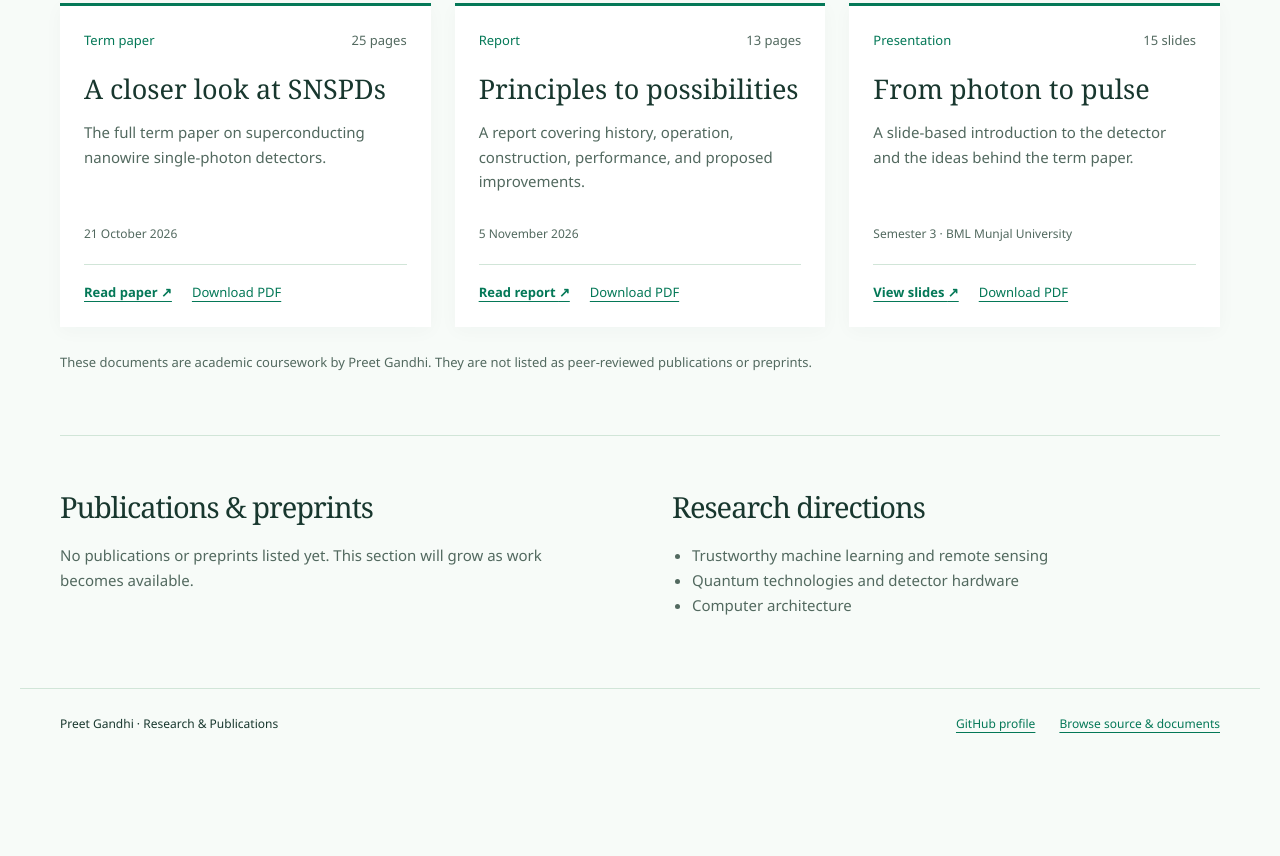
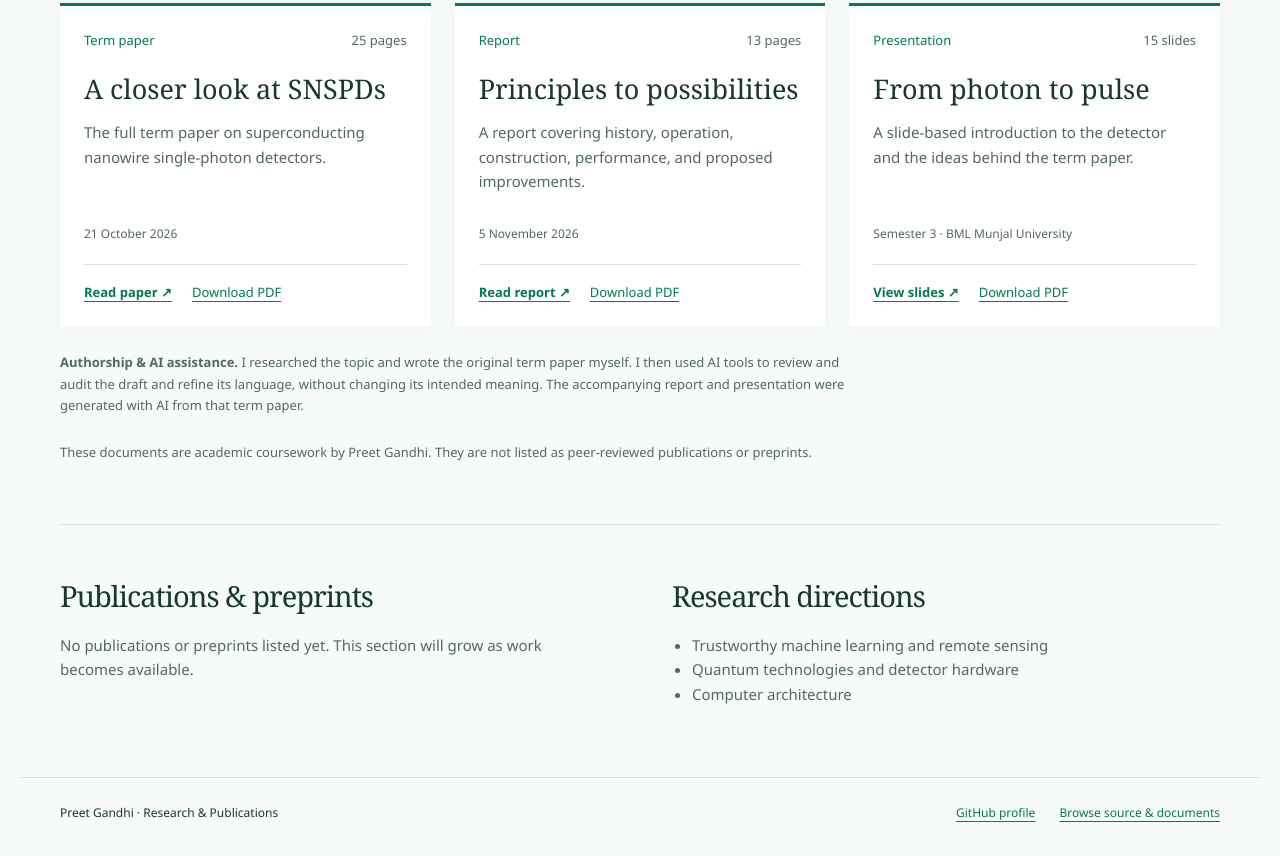
Before and after one commit to Preet-Gandhi/research-and-publications, a plain HTML site: page index.html in a window 1280 px wide. Shown: the part 1030-1886 px from the top of the page. Before the commit the page ends 1798 px from the top, so only its background shows below. Drawn offline with Linux system fonts and the light colour scheme.

Commit message:
Clarify SNSPD authorship and AI assistance

```diff
--- a/index.html
+++ b/index.html
@@ -17,7 +17,7 @@
 <article><p class="format">Term paper <span>25 pages</span></p><h3>A closer look at SNSPDs</h3><p>The full term paper on superconducting nanowire single-photon detectors.</p><p class="date">21 October 2026</p><div class="links"><a href="papers/SNSPD_Term_Paper_GitHub.pdf">Read paper <span aria-hidden="true">↗</span></a><a download href="papers/SNSPD_Term_Paper_GitHub.pdf">Download PDF</a></div></article>
 <article><p class="format">Report <span>13 pages</span></p><h3>Principles to possibilities</h3><p>A report covering history, operation, construction, performance, and proposed improvements.</p><p class="date">5 November 2026</p><div class="links"><a href="papers/SNSPD_Report_GitHub.pdf">Read report <span aria-hidden="true">↗</span></a><a download href="papers/SNSPD_Report_GitHub.pdf">Download PDF</a></div></article>
 <article><p class="format">Presentation <span>15 slides</span></p><h3>From photon to pulse</h3><p>A slide-based introduction to the detector and the ideas behind the term paper.</p><p class="date">Semester 3 · BML Munjal University</p><div class="links"><a href="papers/SNSPD_Presentation_GitHub.pdf">View slides <span aria-hidden="true">↗</span></a><a download href="papers/SNSPD_Presentation_GitHub.pdf">Download PDF</a></div></article>
-</div><p class="note">These documents are academic coursework by Preet Gandhi. They are not listed as peer-reviewed publications or preprints.</p></section>
+</div><p class="note"><strong>Authorship &amp; AI assistance.</strong> I researched the topic and wrote the original term paper myself. I then used AI tools to review and audit the draft and refine its language, without changing its intended meaning. The accompanying report and presentation were generated with AI from that term paper.</p><p class="note">These documents are academic coursework by Preet Gandhi. They are not listed as peer-reviewed publications or preprints.</p></section>
 <section class="lower"><div id="publications"><h2>Publications &amp; preprints</h2><p>No publications or preprints listed yet. This section will grow as work becomes available.</p></div><div><h2>Research directions</h2><ul><li>Trustworthy machine learning and remote sensing</li><li>Quantum technologies and detector hardware</li><li>Computer architecture</li></ul></div></section>
 </main><footer><p>Preet Gandhi · Research &amp; Publications</p><a href="https://github.com/Preet-Gandhi">GitHub profile</a><a href="https://github.com/Preet-Gandhi/research-and-publications">Browse source &amp; documents</a></footer>
 </body></html>
```
Also changed, not shown: 1 other file.
